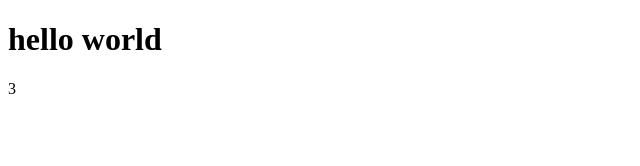
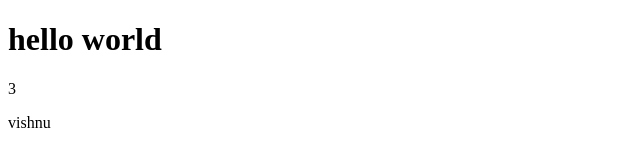
Before and after one commit to konatham2005/maheshk, a plain HTML site: page index.html in a window 1280 px wide. Shown: the full height of the page, 0-640 px from the left. Drawn offline with Linux system fonts and the light colour scheme.

Commit message:
Update index.html

```diff
--- a/index.html
+++ b/index.html
@@ -7,5 +7,6 @@
 </head>
 <body>
     <h1>hello world</h1>3
+    <p> vishnu </p>
 </body>
 </html>
```
